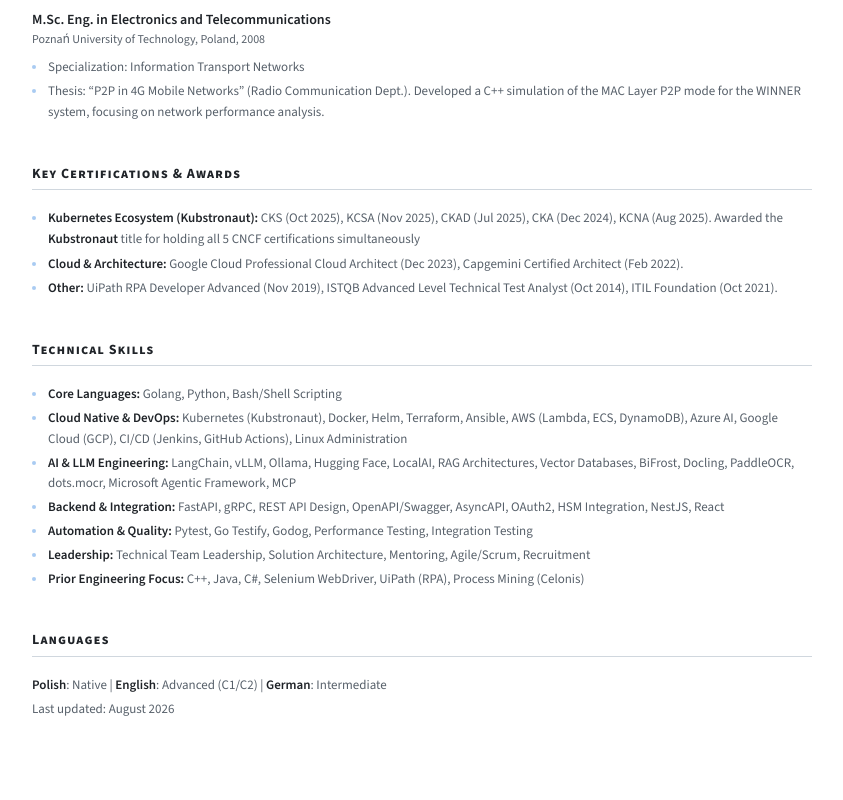
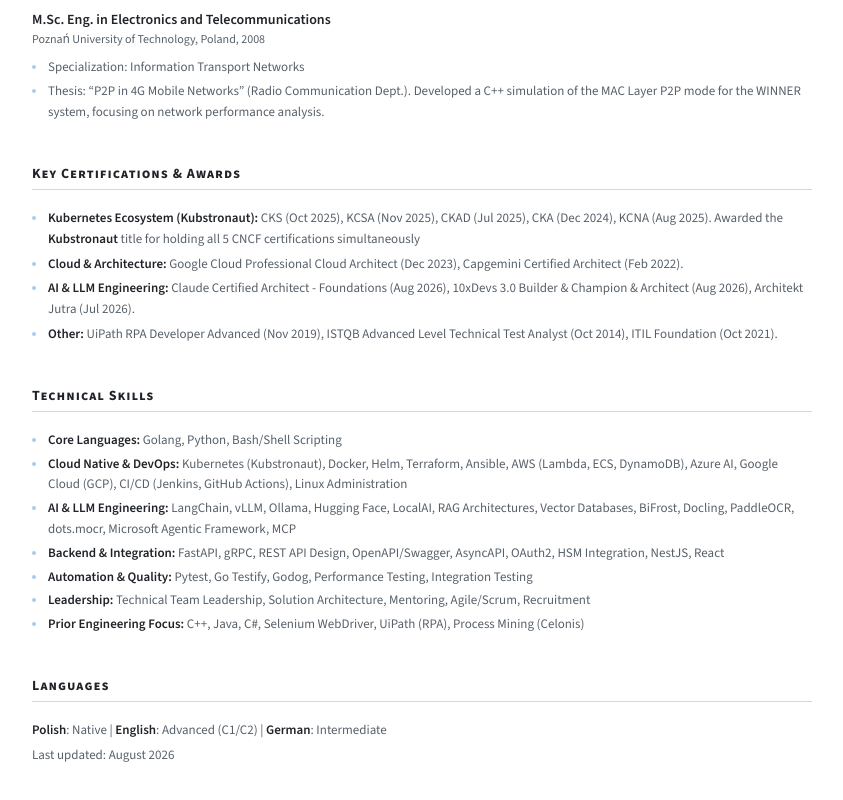
Before and after one commit to pfrack/pfrack.github.io, a plain HTML site: page index.html in a window 1280 px wide. Shown: the part 2174-2974 px from the top of the page, without its empty margins (218-1061 px from the left). Drawn offline with nearby package versions, Linux system fonts and the light colour scheme.

Commit message:
CV site - 33431676710 pfrack/career-kit@eb63acd53a518a82bed7a3b516fd48c03c30e6ce

```diff
--- a/index.html
+++ b/index.html
@@ -392,6 +392,7 @@
 <ul>
 <li><p><strong>Kubernetes Ecosystem (Kubstronaut):</strong> CKS (Oct 2025), KCSA (Nov 2025), CKAD (Jul 2025), CKA (Dec 2024), KCNA (Aug 2025). Awarded the <strong>Kubstronaut</strong> title for holding all 5 CNCF certifications simultaneously</p></li>
 <li><p><strong>Cloud &amp; Architecture:</strong> Google Cloud Professional Cloud Architect (Dec 2023), Capgemini Certified Architect (Feb 2022).</p></li>
+<li><p><strong>AI &amp; LLM Engineering:</strong> Claude Certified Architect - Foundations (Aug 2026), 10xDevs 3.0 Builder &amp; Champion &amp; Architect (Aug 2026), Architekt Jutra (Jul 2026).</p></li>
 <li><p><strong>Other:</strong> UiPath RPA Developer Advanced (Nov 2019), ISTQB Advanced Level Technical Test Analyst (Oct 2014), ITIL Foundation (Oct 2021).</p></li>
 </ul>
 <h2 id="technical-skills">Technical Skills</h2>
```
Also changed, not shown: 1 other file.
